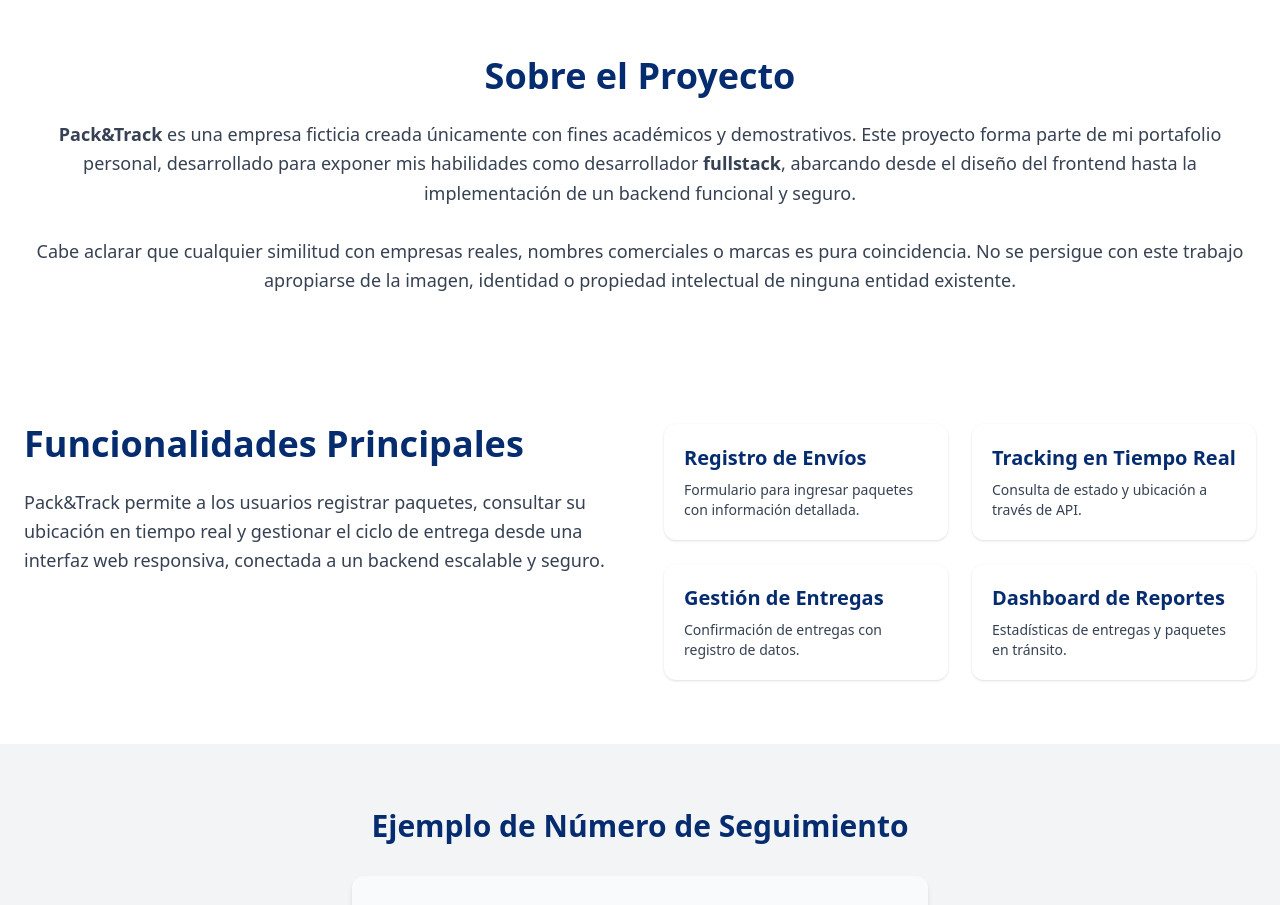
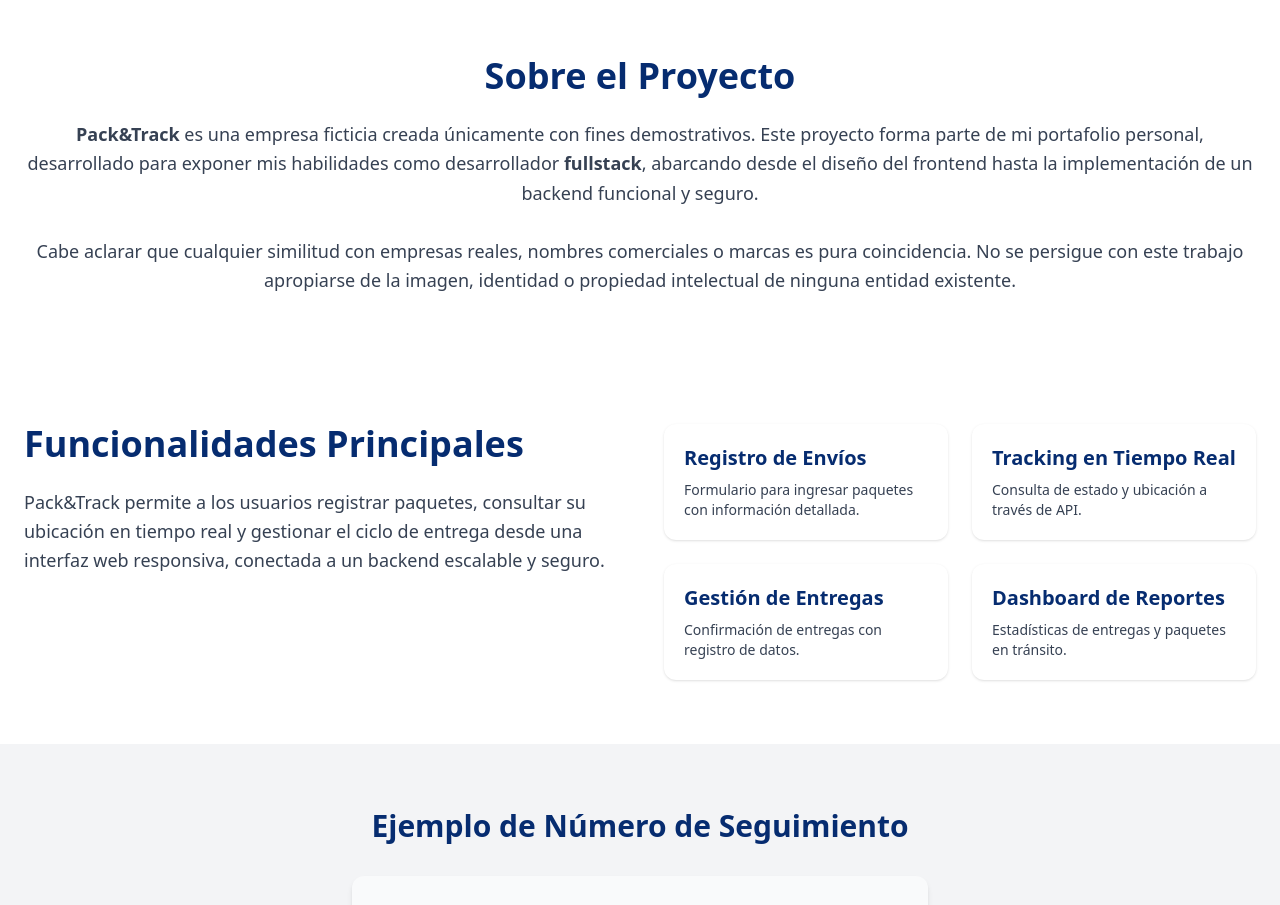
Before and after one commit to Niser01/Portafolio, a SvelteKit app: page /proyectos/pack_and_track in a window 1280 px wide. Shown: the part 1520-2425 px from the top of the page. Built offline with nearby package versions, Linux system fonts and the light colour scheme.

Commit message:
Update +page.svelte

```diff
--- a/src/routes/proyectos/pack_and_track/+page.svelte
+++ b/src/routes/proyectos/pack_and_track/+page.svelte
@@ -74,7 +74,7 @@
   <div class="text-center">
     <h2 class="text-4xl font-bold mb-6 text-[#062C70]">Sobre el Proyecto</h2>
     <p class="text-lg text-gray-700 leading-relaxed">
-      <strong>Pack&Track</strong> es una empresa ficticia creada únicamente con fines académicos y demostrativos. Este proyecto forma parte de mi portafolio personal, desarrollado para exponer mis habilidades como desarrollador <strong>fullstack</strong>, abarcando desde el diseño del frontend hasta la implementación de un backend funcional y seguro.
+      <strong>Pack&Track</strong> es una empresa ficticia creada únicamente con fines demostrativos. Este proyecto forma parte de mi portafolio personal, desarrollado para exponer mis habilidades como desarrollador <strong>fullstack</strong>, abarcando desde el diseño del frontend hasta la implementación de un backend funcional y seguro.
       <br/><br/>
       Cabe aclarar que cualquier similitud con empresas reales, nombres comerciales o marcas es pura coincidencia. No se persigue con este trabajo apropiarse de la imagen, identidad o propiedad intelectual de ninguna entidad existente.
     </p>
```
